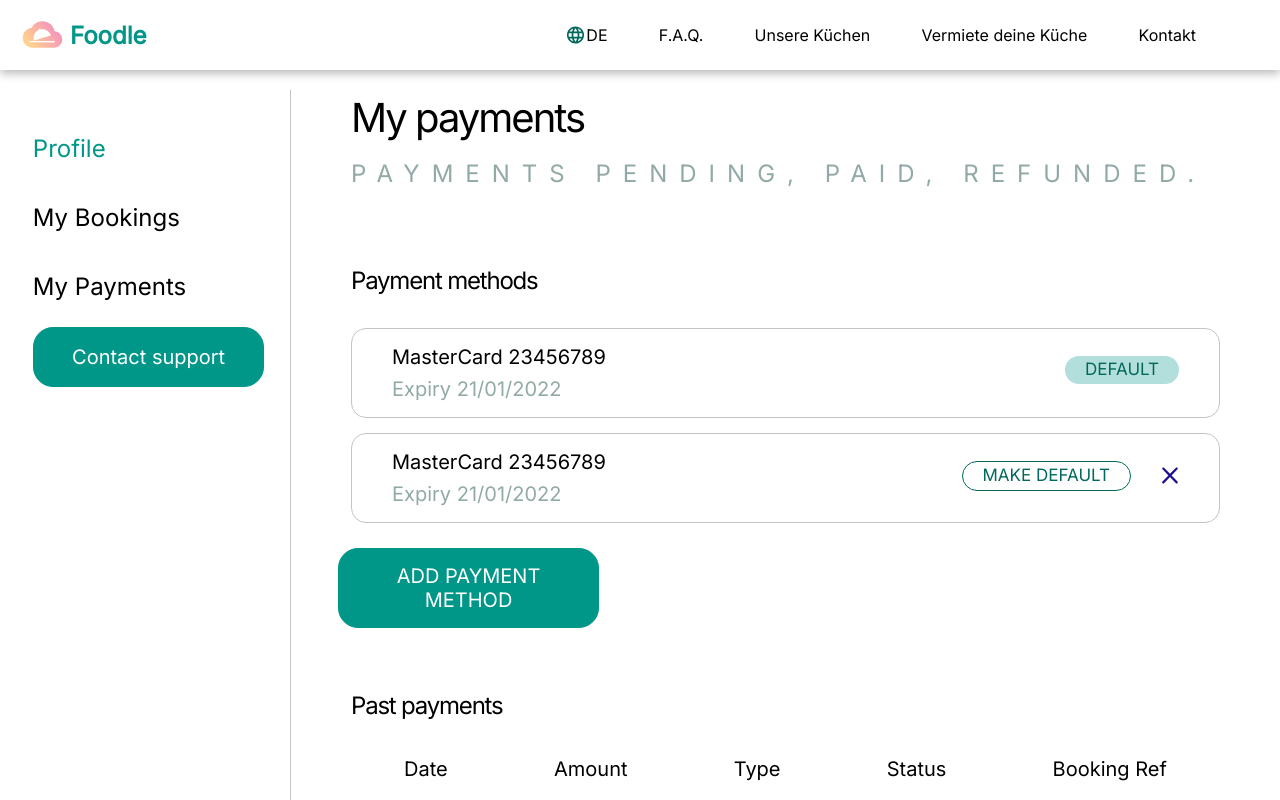
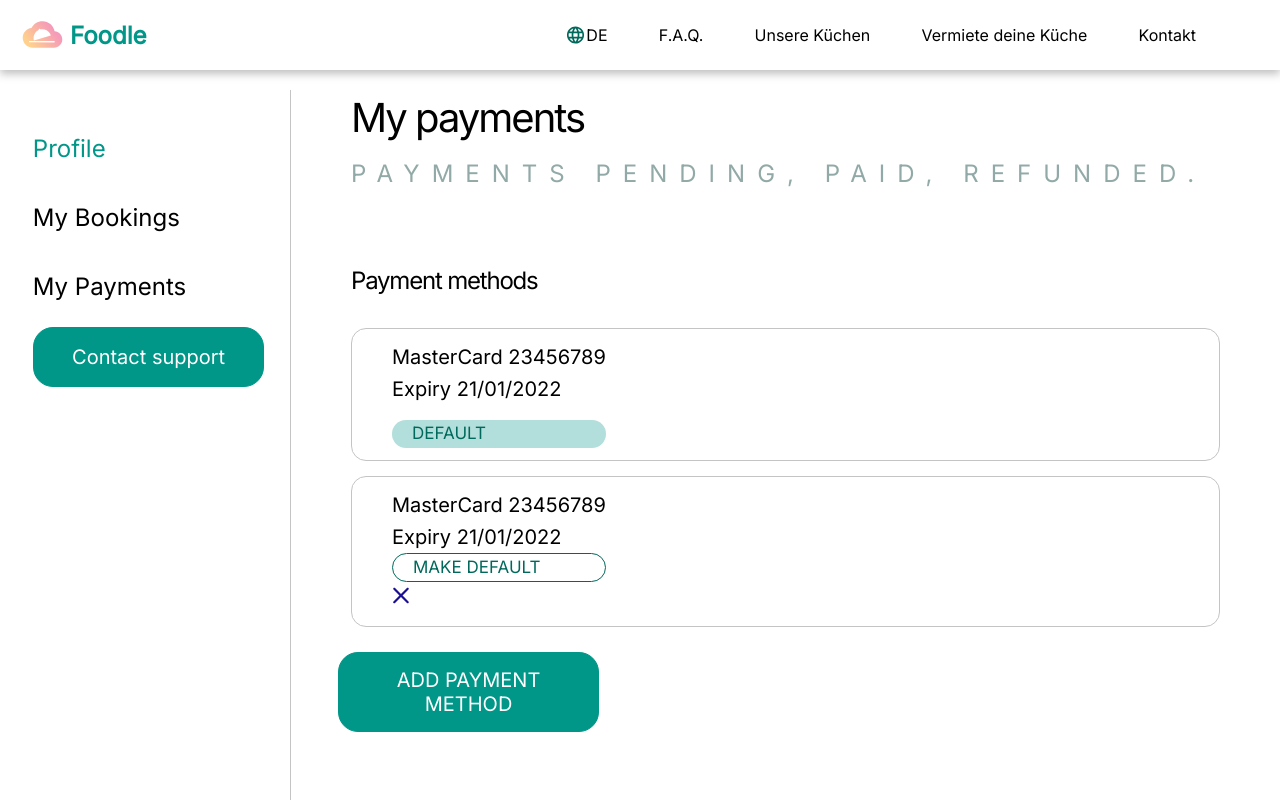
Before and after one commit to FoodleBerlin/foodle, a Next.js app: page /payments in a window 1280 px wide. Shown: the top 800 px of the page. Built offline with nearby package versions, Linux system fonts and the light colour scheme; no server answers; a web font is replaced by a local one.

Commit message:
feat: update defaul button component to payment component and change in payment method component

```diff
--- a/components/DefaultButton/index.tsx
+++ /dev/null
@@ -1,25 +0,0 @@
-import Image from 'next/image';
-import styles from './DefaultButton.module.scss'
-
-interface DefaultButtonProps {
-    default: boolean;
-}
-
-const DefaultButton=(props: DefaultButtonProps)=>{
-    return(
-        <div className=''>
-            {props.default?(
-
-                <div className={styles['default']}>DEFAULT</div>
-            ):(
-                <div className={styles['organizing']}>
-                    <div className={styles['makeDefault']}>MAKE DEFAULT</div>
-                    <Image className='' alt={'xmark'} src={'/xmark.svg'} width={18} height={18} />
-                </div>
-
-            )}
-        </div>
-    );
-};
-
-export default DefaultButton;
--- /dev/null
+++ b/components/Payment/index.tsx
@@ -0,0 +1,39 @@
+import { Method } from '../../pages/payments/index';
+import Image from 'next/image';
+import styles from './Payment.module.scss';
+
+interface PaymentProps {
+    method: Method;
+}
+
+const Payment = (props: PaymentProps) => {
+    return (
+        <div className=''>
+            {props.method.default ? (
+                <div>
+                    <div>
+                        <div> {props.method.type} {props.method.number}</div>
+                        <div className={styles['greytext']}>Expiry {props.method.date}</div>
+                    </div>
+                    <div className={styles['default']}>DEFAULT</div>
+                </div>
+
+            ) : (
+                <div>
+                    <div>
+                        <div> {props.method.type} {props.method.number}</div>
+                        <div className={styles['greytext']}>Expiry {props.method.date}</div>
+                    </div>
+                    <div className="">
+                        <div className={styles['makeDefault']}>MAKE DEFAULT</div>
+                        <Image className='' alt={'xmark'} src={'/xmark.svg'} width={18} height={18} />
+                    </div>
+                </div>
+
+
+            )}
+        </div>
+    );
+};
+
+export default Payment;
--- a/components/PaymentMethod/index.tsx
+++ b/components/PaymentMethod/index.tsx
@@ -1,32 +1,25 @@
-import styles from './PaymentMethod.module.scss'
-import {Method} from '../../pages/payments/index'
-import DefaultButton from '../DefaultButton'
+import { Method } from '../../pages/payments/index';
+import Payment from '../Payment';
+import styles from './PaymentMethod.module.scss';
 
 interface PaymentMethodProps {
     methods: Method[];
 }
 
-const PaymentMethod=(props: PaymentMethodProps)=>{
+const PaymentMethod = (props: PaymentMethodProps) => {
 
-return(
+    return (
         <div className={styles['paymentMethod']}>
-       {props.methods.length===0?(
+            {props.methods.length === 0 ? (
                 <p>No payment method added yet.</p>
-       ):(
-        props.methods.map((method)=>(
+            ) : (
+                props.methods.map((method) => (
                     <div className={styles['paymentMethod__block']}>
-                <div>
-                    <div>{method.type} {method.number}</div>
-                    <div className={styles['greytext']}>Expiry {method.date}</div>
-                </div>
-
-                <DefaultButton default={method.default}/>
+                        <Payment method={method} />
                     </div>
                 ))
             )
             }
-
-
 
             <div className={styles['button']}><button>ADD PAYMENT METHOD</button></div>
 
```
Also changed, not shown: components/Payment/Payment.module.scss (renamed from components/DefaultButton/DefaultButton.module.scss). Lines whose indentation alone changed are shown as unchanged.
